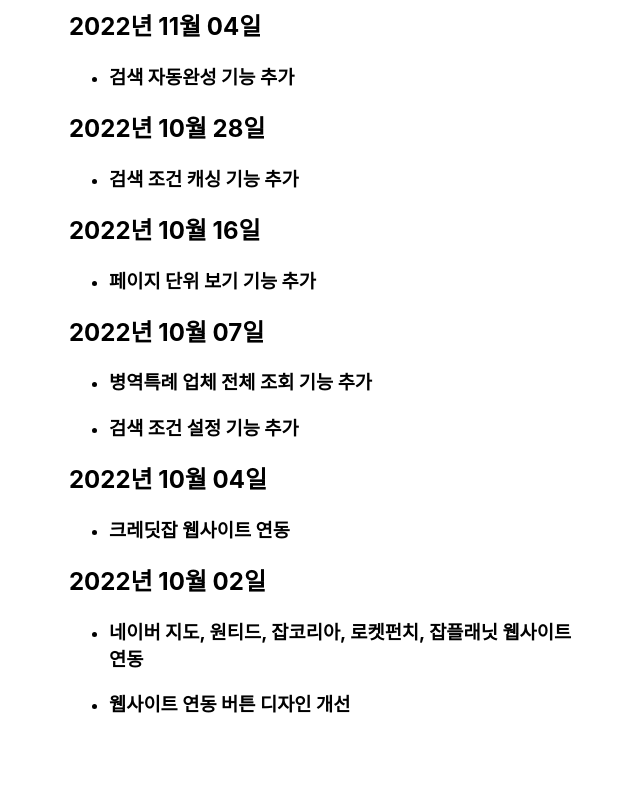
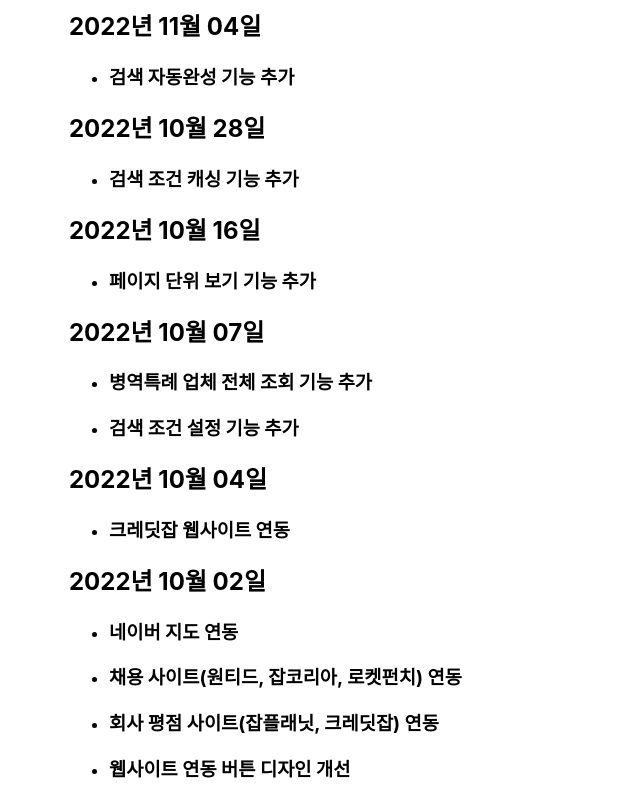
Before and after one commit to Ji-InPark/k-agent.service, a React (Create React App) app: page /information in a window 1280 px wide. Shown: the part 486-1286 px from the top of the page, without its empty margins (315-955 px from the left). Before the commit the page ends 1221 px from the top, so only its background shows below. Built offline with nearby package versions, Linux system fonts and the light colour scheme.

Commit message:
Update InformationContainer.tsx

```diff
--- a/src/components/information-components/InformationContainer.tsx
+++ b/src/components/information-components/InformationContainer.tsx
@@ -7,6 +7,7 @@
     <div
       css={css({
         width: '40%',
+        minWidth: '25rem',
         marginLeft: 'auto',
         marginRight: 'auto',
         userSelect: 'none',
@@ -18,7 +19,7 @@
     >
       <h1>정보 출처</h1>
       <h3>
-        타 웹사이트 연동 이외 모든 정보는{' '}
+        타 웹사이트 연동 이외 모든 정보는
         <a
           css={css({
             '&:visited': {
@@ -71,7 +72,9 @@
 
       <h2>2022년 10월 02일</h2>
       <ul>
-        <UpdateInformationItem>네이버 지도, 원티드, 잡코리아, 로켓펀치, 잡플래닛 웹사이트 연동</UpdateInformationItem>
+        <UpdateInformationItem>네이버 지도 연동</UpdateInformationItem>
+        <UpdateInformationItem>채용 사이트(원티드, 잡코리아, 로켓펀치) 연동</UpdateInformationItem>
+        <UpdateInformationItem>회사 평점 사이트(잡플래닛, 크레딧잡) 연동</UpdateInformationItem>
         <UpdateInformationItem>웹사이트 연동 버튼 디자인 개선</UpdateInformationItem>
       </ul>
     </div>
```
